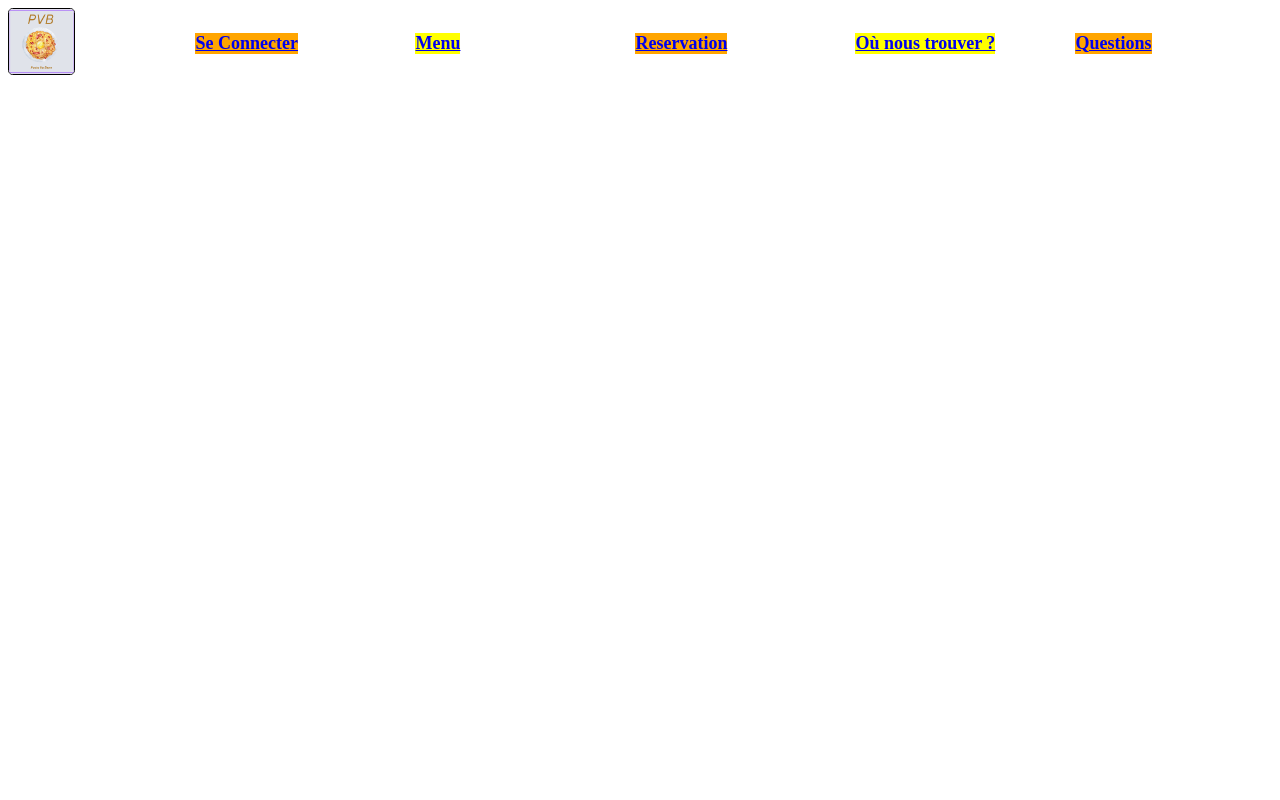
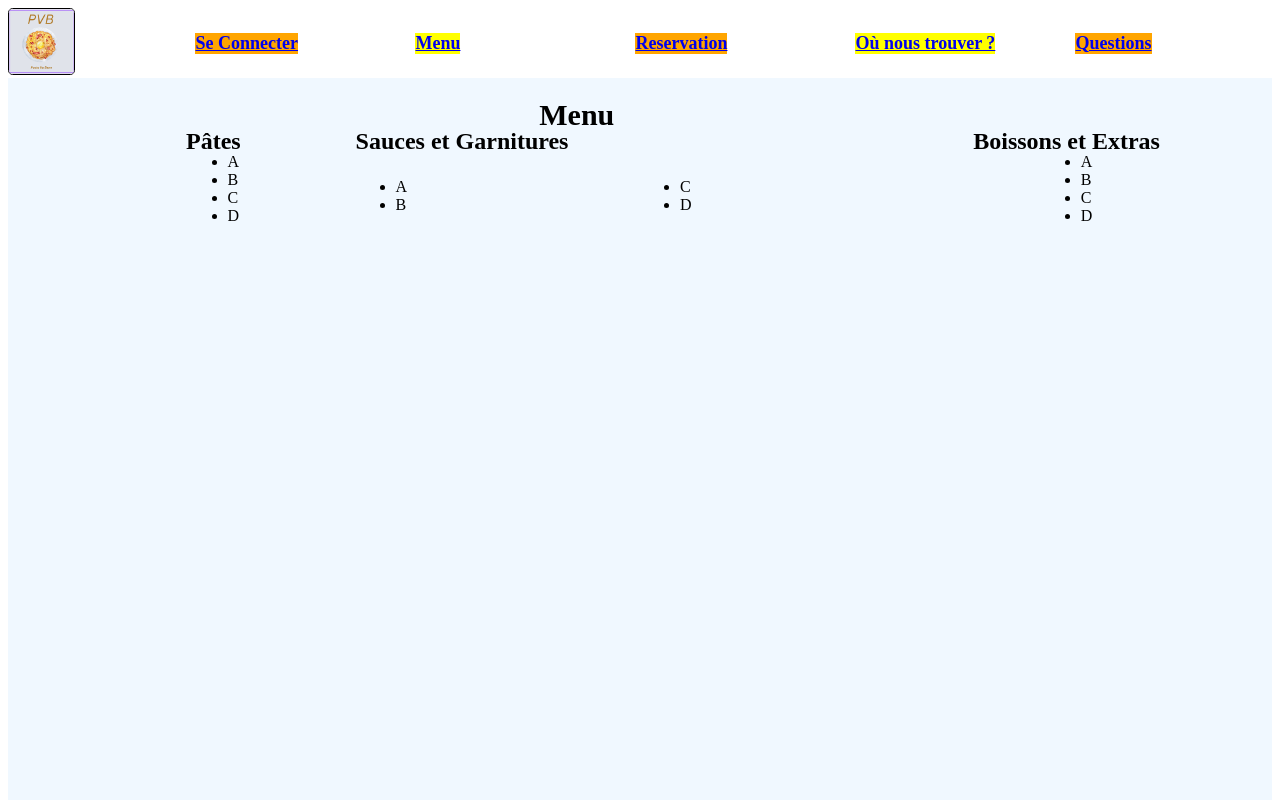
Before and after one commit to clement-masquelier/Web-Projet1, a plain HTML site: page HTML/menu.html in a window 1280 px wide. Shown: the top 800 px of the page. Drawn offline with Linux system fonts and the light colour scheme; files whose address does not match are found by name.

Commit message:
gujiehgt

```diff
--- a/CSS/menu.css
+++ b/CSS/menu.css
@@ -64,11 +64,137 @@ h1 {
     clear: both;
 }
 
-
-
 #reseaux img {
     width: 50px;
     height: 50px;
     border-radius: 7%;
     float: left;
 }
+
+#menu_box{
+    position: relative;
+    width: 100%;
+    height: 1000px;
+    /* couleur juste pour  voir la boite pendant dev */
+    background-color: aliceblue;
+    /* couleur juste pour  voir la boite pendant dev */
+
+
+
+}
+#menu_box > h1{
+    position: absolute;
+    top: 0%;
+    width: 10%;
+    left: 40%;
+    text-align: center;
+    font-size: 30px;
+    font-weight: bold;
+
+}
+
+#pates {
+    grid-area: pates;
+    display: grid;
+    grid-template-columns: 1fr;
+    grid-template-rows: 20% 80%;
+    grid-template-areas: "titre"
+                            "contenu";
+}
+
+#sauces_garnitures {
+    grid-area: sauces;
+    display: grid;
+    grid-template-columns: 1fr 1fr;
+    grid-template-rows: 1fr 1fr 1fr;
+    grid-template-areas: "titre titre"
+                            "gauche gauche"
+                            "droite droite";
+}
+
+#boissons_extras {
+    grid-area: boissons;
+    display: grid;
+    grid-template-columns: 1fr;
+    grid-template-rows: 20% 80%;
+    grid-template-areas: "titre"
+                            "contenu";
+}
+
+
+
+
+#pates h2{
+    grid-area: titre;
+    margin: auto;
+}
+#pates ul{
+    grid-area: contenu;
+    top: 20%;
+    margin: auto;
+}
+
+#sauces_garnitures h2{
+    position: absolute;
+    grid-area: titre;
+    margin: auto;
+}
+
+#sauces_garnitures .gauche{
+    grid-area: gauche;
+}
+#sauces_garnitures .droite{
+    grid-area: droite;
+}
+
+
+#boissons_extras h2{
+    grid-area: titre;
+    margin: auto;
+}
+#boissons_extras ul{
+    grid-area: contenu;
+    top: 20%;
+    margin: auto;
+}
+
+
+
+#menu_box #mConteneur {
+    position: absolute;
+    display: grid;
+    grid-template-columns: 1fr 2fr 1fr;
+    grid-template-rows: 1fr 2fr 1fr;
+    grid-template-areas: "pates pates pates"
+                            "sauces sauces sauces"
+                            "boissons boissons boissons";
+    width: 90%;
+    top: 5%;
+    left: 5%;
+}
+
+
+@media only screen and (600px<=width){
+
+    #menu_box #mConteneur {
+        grid-template-areas: "pates sauces sauces"
+                                "pates sauces sauces"
+                                "boissons boissons boissons";
+    }
+
+    #sauces_garnitures{
+        grid-template-areas: "titre titre"
+                                "gauche droite"
+                                "gauche droite";
+    }
+}
+
+@media only screen and (768px<=width){
+    #menu_box #mConteneur {
+        grid-template-areas: "pates sauces boissons"
+                                "pates sauces boissons"
+                                "pates sauces boissons";
+    }
+
+
+}
--- a/HTML/menu.html
+++ b/HTML/menu.html
@@ -3,7 +3,7 @@
 <head>
     <meta charset="utf-8">
     <title> Menu </title>
-    <link rel="stylesheet" type="text/css" href="../css/connect.css">
+    <link rel="stylesheet" type="text/css" href="../css/menu.css">
 </head>
 
 <body>
@@ -20,6 +20,51 @@
         </div>
     </nav>
 
+    <div id="menu_box">
+        <h1> Menu </h1>
+        <div id="mConteneur">
+            <div id="pates">
+                <h2> Pâtes </h2>
+                <ul>
+                    <li> A</li>
+                    <li> B</li>
+                    <li> C</li>
+                    <li> D</li>
+                </ul>
+            </div>
+
+            <div id="sauces_garnitures">
+                <h2> Sauces et Garnitures </h2>
+                <div class="gauche">
+                    <ul>
+                        <li> A</li>
+                        <li> B</li>
+                    </ul>
+                </div>
+                <div class="droite">
+                    <ul>
+                        <li> C</li>
+                        <li> D</li>
+                    </ul>
+                </div>
+            </div>
+
+            <div id="boissons_extras">
+                <h2> Boissons et Extras </h2>
+                <ul>
+                    <li> A</li>
+                    <li> B</li>
+                    <li> C</li>
+                    <li> D</li>
+                </ul>
+            </div>
+
+        </div>
+
+
+
+    </div>
+
     <header>
     </header>
 
```
Also changed, not shown: index.html (+1 -1 lines), CSS/connect.css (indentation only).
